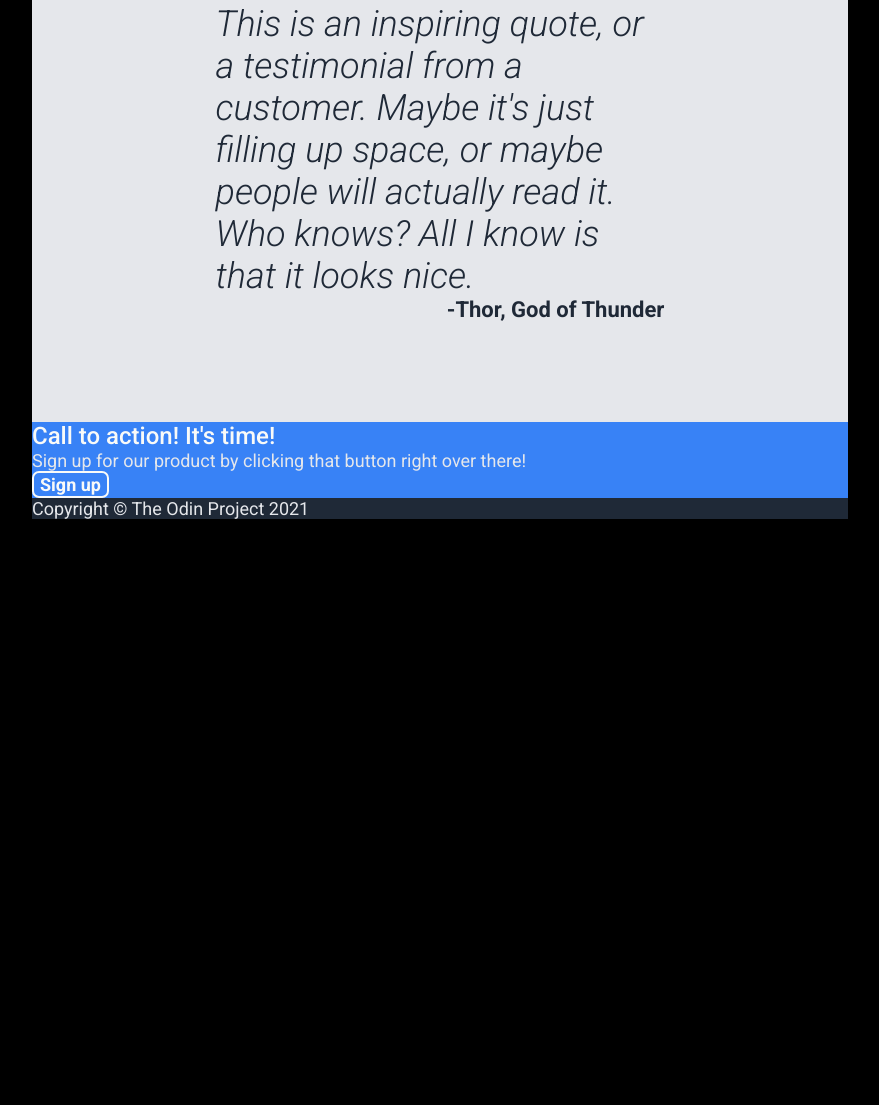
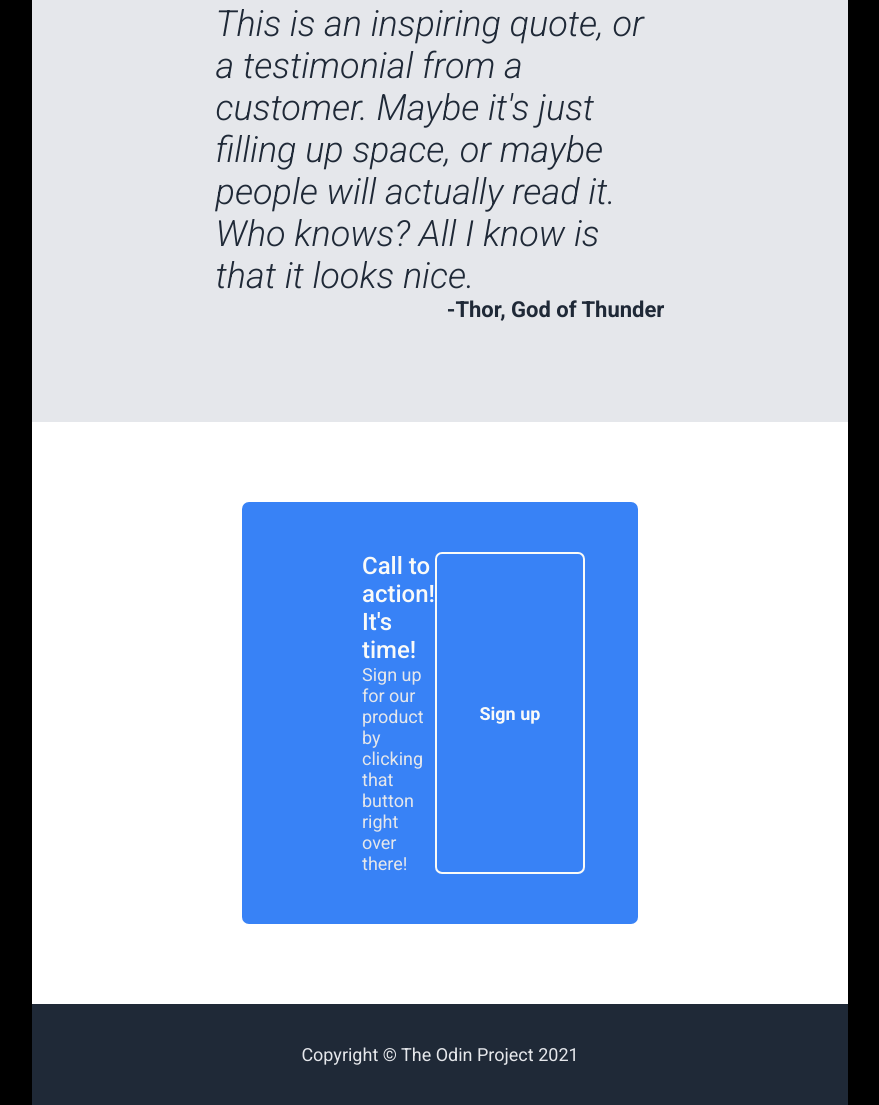
Before and after one commit to tofer-cich/landing-page-odin, a plain HTML site: page index.html in a window 1280 px wide. Shown: the part 1279-2384 px from the top of the page, without its empty margins (200-1079 px from the left). Before the commit the page ends 1798 px from the top, so only its background shows below. Drawn offline with Linux system fonts and the light colour scheme.

Commit message:
Style all contents of action-call and footer
html and css seems to be in order for the website.

```diff
--- a/index.html
+++ b/index.html
@@ -62,8 +62,10 @@
     </div>
     <div class="sign-up-container">
         <div class="sign-up-banner">
-            <div class="call-main-text">Call to action! It's time!</div>
-            <div class="call-secondary-text">Sign up for our product by clicking that button right over there!</div>
+            <div class="sign-up-text-container">
+                <div class="call-main-text">Call to action! It's time!</div>
+                <div class="call-secondary-text">Sign up for our product by clicking that button right over there!</div>
+            </div>
             <button type="button">Sign up</button>
         </div>
     </div>
--- a/styles.css
+++ b/styles.css
@@ -162,10 +162,29 @@ button {
 
 .sign-up-container {
     background-color: white;
+    padding: 80px 210px;
 }
 
 .sign-up-banner {
     background-color: #3882F6;
+    border-radius: 7px;
+    display: flex;
+    padding: 50px 120px;
+    justify-content: space-between;
+}
+
+.sign-up-banner > button {
+    min-width: 150px;
+    min-height: 20px;
+    /* padding: 0 25px; */
+    flex-shrink: 0;
+    flex-grow: 0;
+}
+
+.footer {
+    display: flex;
+    justify-content: center;
+    padding: 40px 0;
 }
 
 .call-main-text {
```
